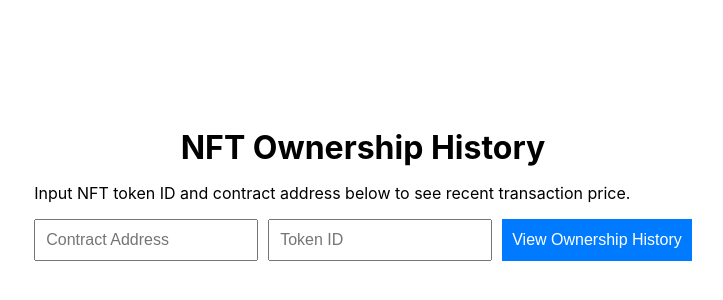
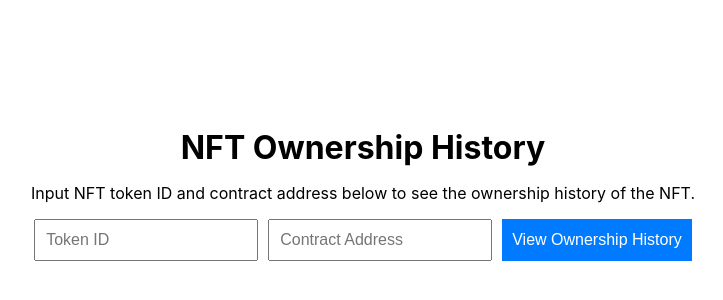
Before and after one commit to jonaszeutzius/nft-ownership-history, a React (Create React App) app: page / in a window 1280 px wide. Shown: the part 206-506 px from the top of the page, without its empty margins (277-1000 px from the left). Built offline with nearby package versions, Linux system fonts and the light colour scheme.

Commit message:
reformatting

```diff
--- a/src/App.css
+++ b/src/App.css
@@ -9,6 +9,10 @@
 .title {
   margin-top: 20px;
   margin-bottom: 0;
+  text-align: center;
+}
+
+.message {
   text-align: center;
 }
 
--- a/src/NFTDisplay.js
+++ b/src/NFTDisplay.js
@@ -71,10 +71,10 @@ const Wrapper = () => {
   return (
     <div>
       <h1 className='title'>NFT Ownership History</h1>
-      <p>Input NFT token ID and contract address below to see recent transaction price.</p>
+      <p className='message'>Input NFT token ID and contract address below to see the ownership history of the NFT.</p>
       <div className='inputContainer'>
+        <input type="text" placeholder="Token ID" onChange={(e) => setTokenId(e.target.value)} />
         <input type="text" placeholder="Contract Address" onChange={(e) => setContractAddress(e.target.value)} />
-        <input type="text" placeholder="Token ID" onChange={(e) => setTokenId(e.target.value)} />
         <button onClick={fetchData}>View Ownership History</button>
       </div>
       {loading ? (
```
